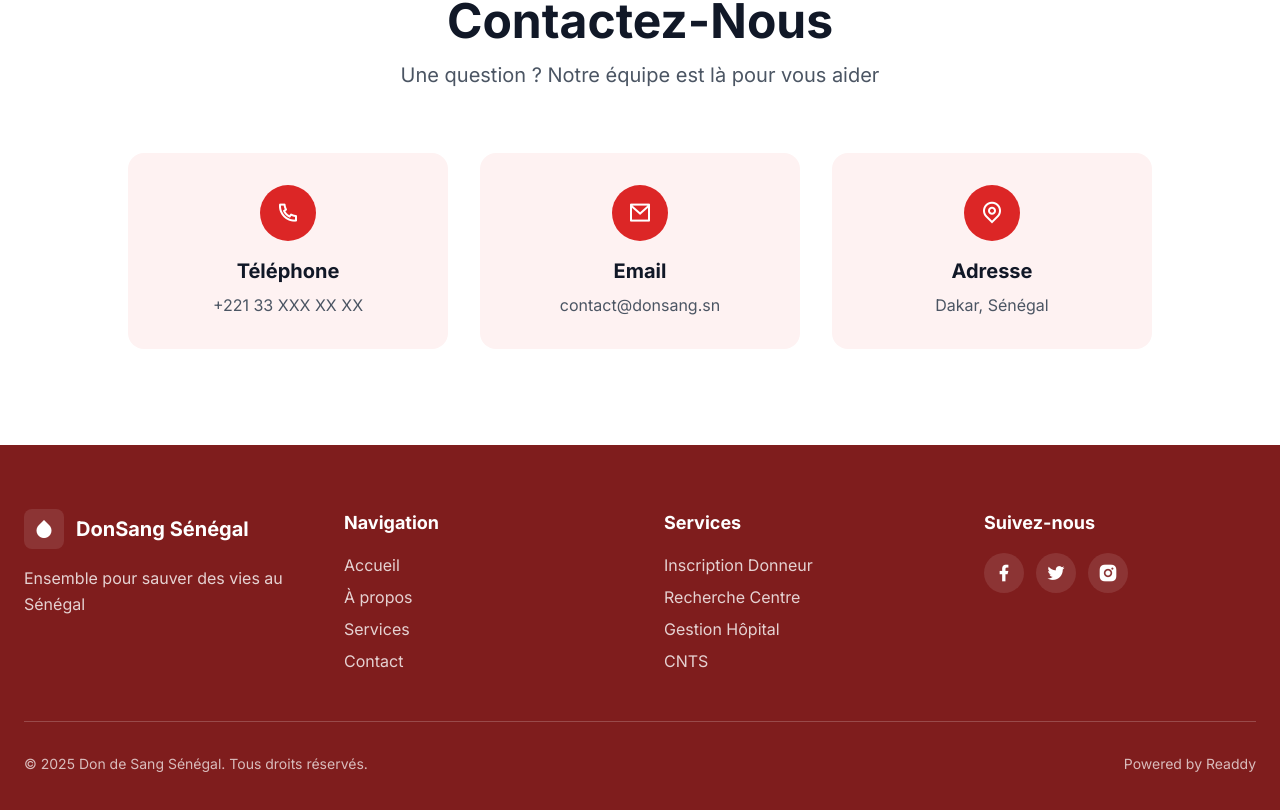
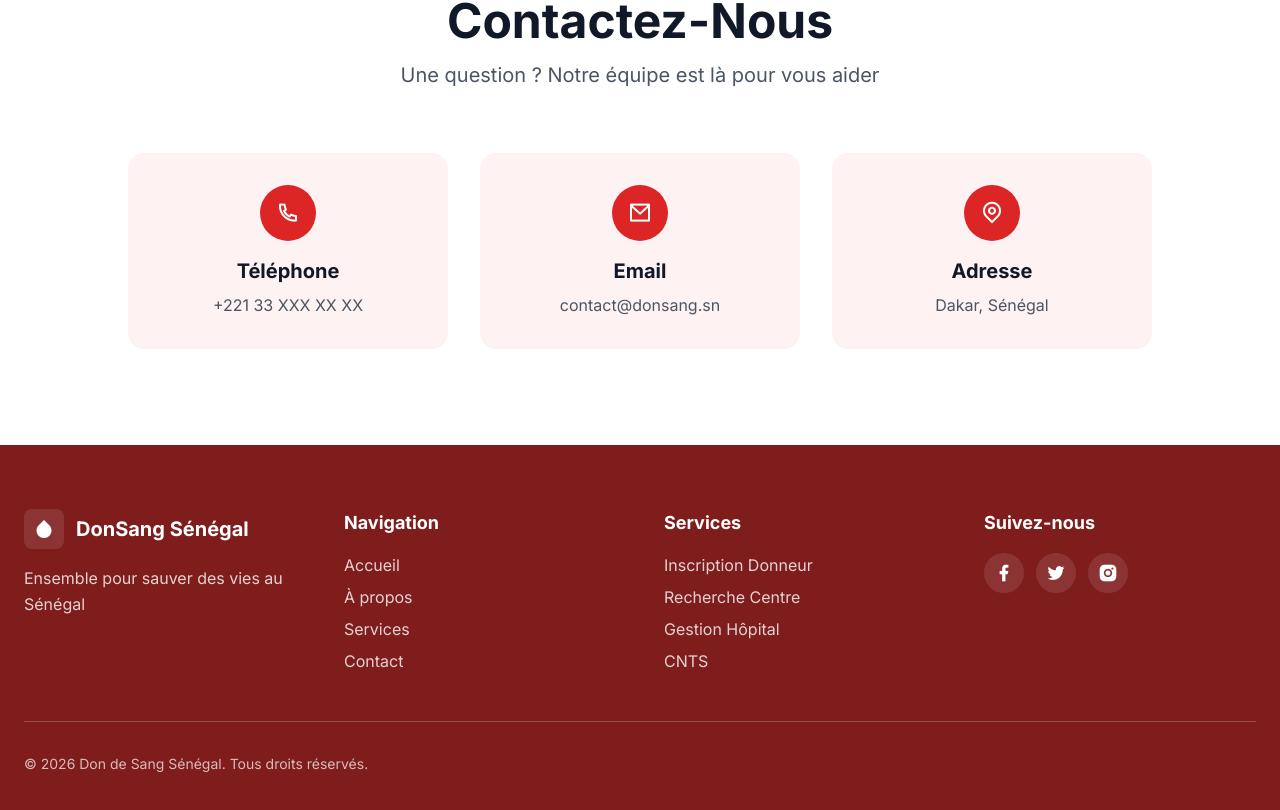
Before and after one commit to Papa-Sidy-Fall/frontdondesang, a React (Vite) app: page / in a window 1280 px wide. Shown: the part 4754-5564 px from the top of the page. Built offline with nearby package versions, Linux system fonts and the light colour scheme; no server answers.

Commit message:
j'ai ajouter une commentaire sur power by ready

```diff
--- a/src/pages/home/page.tsx
+++ b/src/pages/home/page.tsx
@@ -533,10 +533,10 @@ export default function Home() {
           </div>
 
           <div className="border-t border-white/20 pt-8 flex flex-col md:flex-row justify-between items-center gap-4">
-            <p className="text-white/70 text-sm">© 2025 Don de Sang Sénégal. Tous droits réservés.</p>
-            <a href="https://readdy.ai/?ref=logo" target="_blank" rel="noopener noreferrer" className="text-white/70 hover:text-white text-sm transition-colors cursor-pointer">
+            <p className="text-white/70 text-sm">© 2026 Don de Sang Sénégal. Tous droits réservés.</p>
+            {/* <a href="https://readdy.ai/?ref=logo" target="_blank" rel="noopener noreferrer" className="text-white/70 hover:text-white text-sm transition-colors cursor-pointer">
               Powered by Readdy
-            </a>
+            </a> */}
           </div>
         </div>
       </footer>
```
